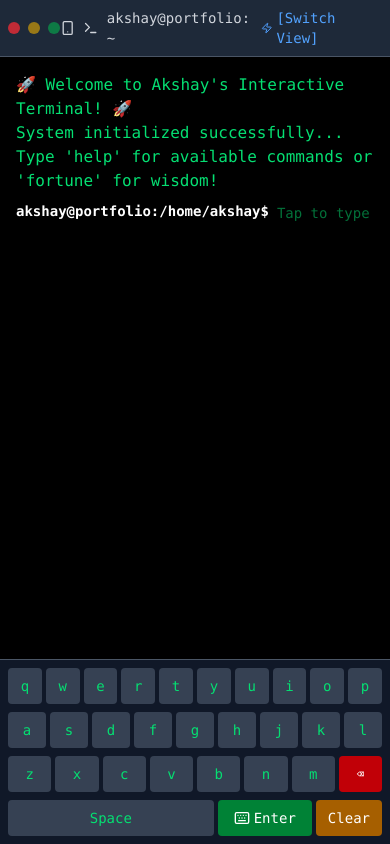
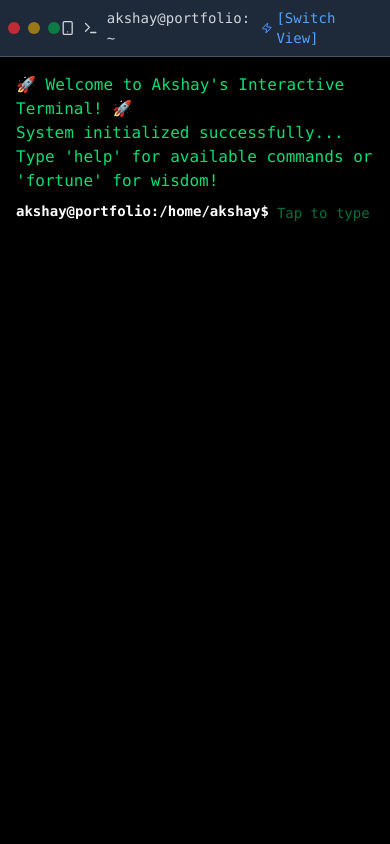
Before and after one commit to akshay-k-a-dev/port-folio, a React (Vite) app: page /cli in a window 390 px wide. Built offline with nearby package versions, Linux system fonts and the light colour scheme.

Commit message:
Remove mobile virtual keyboard from CLI

```diff
--- a/src/pages/Cli.tsx
+++ b/src/pages/Cli.tsx
@@ -550,7 +550,7 @@ Matrix effect ${!isMatrixActive ? "ACTIVATED" : "DEACTIVATED"}!`;
       {/* Terminal Content */}
       <div
         ref={terminalRef}
-        className="flex-1 overflow-y-auto p-4 z-10 relative pb-32 md:pb-4"
+        className="flex-1 overflow-y-auto p-4 z-10 relative"
       >
         {history.map((item, index) => (
           <div key={index} className="mb-1">
@@ -616,72 +616,6 @@ Matrix effect ${!isMatrixActive ? "ACTIVATED" : "DEACTIVATED"}!`;
           </div>
         )}
       </div>
-
-      {/* Mobile Virtual Keyboard */}
-      {isMobile && (
-        <div className="fixed bottom-0 left-0 right-0 bg-gray-900 border-t border-gray-600 p-2 z-20">
-          <div className="grid grid-cols-10 gap-1 mb-2">
-            {['q','w','e','r','t','y','u','i','o','p'].map(key => (
-              <button
-                key={key}
-                onClick={() => setInput(prev => prev + key)}
-                className="bg-gray-700 text-green-400 p-2 rounded text-sm hover:bg-gray-600 transition-colors"
-              >
-                {key}
-              </button>
-            ))}
-          </div>
-          <div className="grid grid-cols-9 gap-1 mb-2">
-            {['a','s','d','f','g','h','j','k','l'].map(key => (
-              <button
-                key={key}
-                onClick={() => setInput(prev => prev + key)}
-                className="bg-gray-700 text-green-400 p-2 rounded text-sm hover:bg-gray-600 transition-colors"
-              >
-                {key}
-              </button>
-            ))}
-          </div>
-          <div className="grid grid-cols-8 gap-1 mb-2">
-            {['z','x','c','v','b','n','m'].map(key => (
-              <button
-                key={key}
-                onClick={() => setInput(prev => prev + key)}
-                className="bg-gray-700 text-green-400 p-2 rounded text-sm hover:bg-gray-600 transition-colors"
-              >
-                {key}
-              </button>
-            ))}
-            <button
-              onClick={() => setInput(prev => prev.slice(0, -1))}
-              className="bg-red-700 text-white p-2 rounded text-xs hover:bg-red-600 transition-colors"
-            >
-              ⌫
-            </button>
-          </div>
-          <div className="flex gap-1">
-            <button
-              onClick={() => setInput(prev => prev + ' ')}
-              className="flex-1 bg-gray-700 text-green-400 p-2 rounded text-sm hover:bg-gray-600 transition-colors"
-            >
-              Space
-            </button>
-            <button
-              onClick={handleSubmit}
-              className="bg-green-700 text-white px-4 py-2 rounded text-sm hover:bg-green-600 transition-colors flex items-center gap-1"
-            >
-              <Keyboard className="w-4 h-4" />
-              Enter
-            </button>
-            <button
-              onClick={() => setInput('')}
-              className="bg-yellow-700 text-white px-3 py-2 rounded text-sm hover:bg-yellow-600 transition-colors"
-            >
-              Clear
-            </button>
-          </div>
-        </div>
-      )}
     </div>
   );
 }
```
